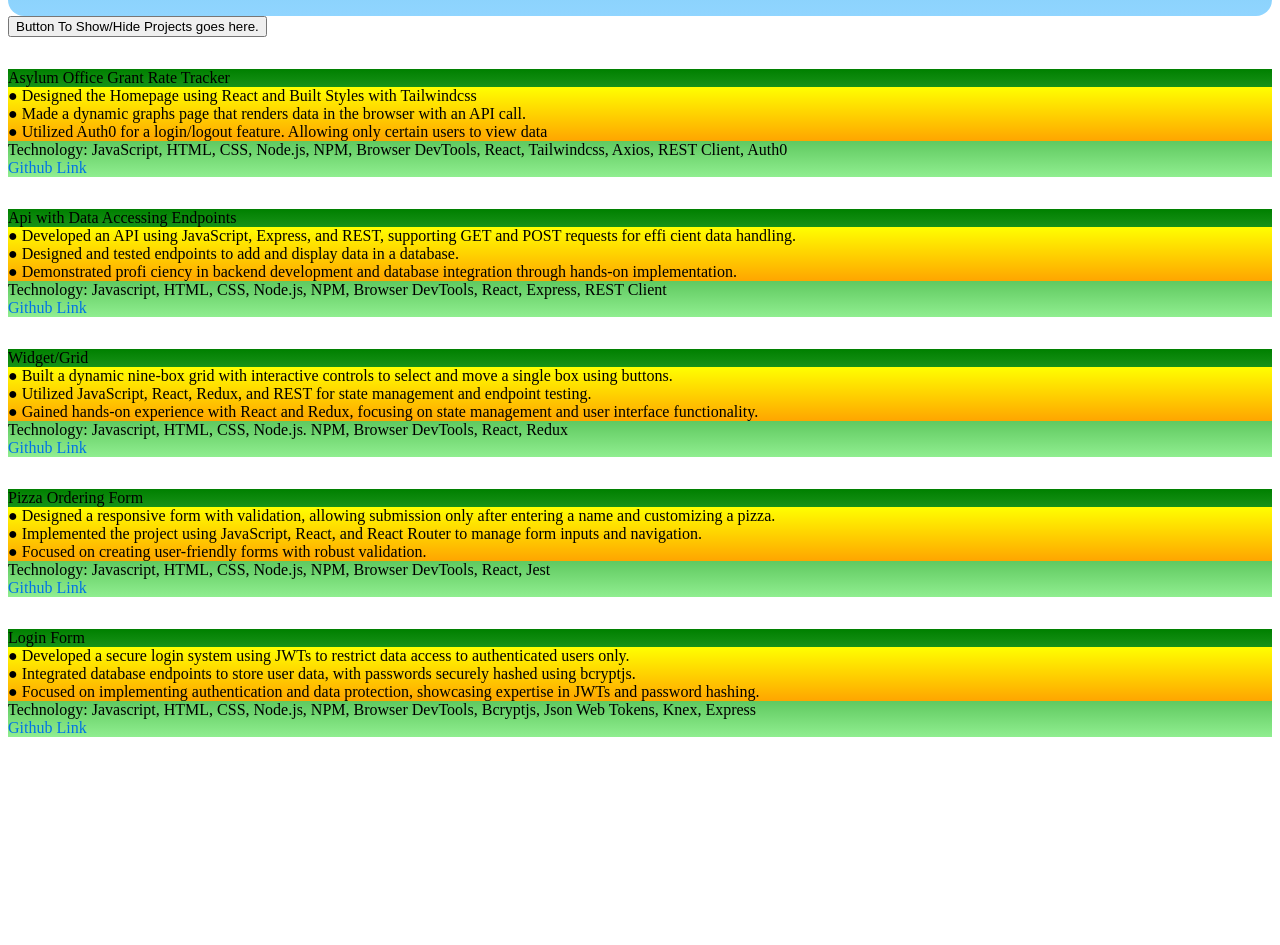
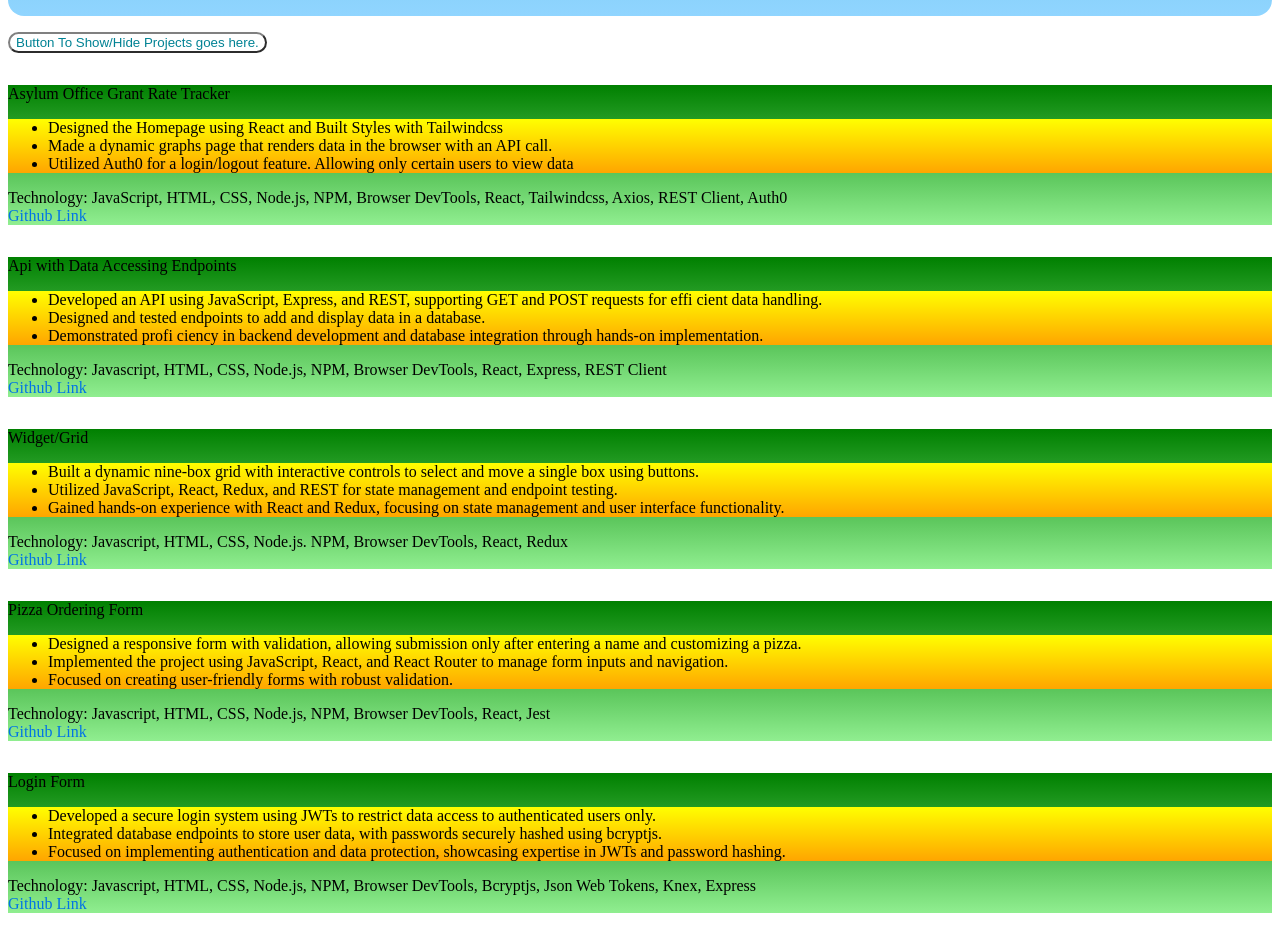
Before and after one commit to SkaarjShark/Personal-Website, a website: page index.html in a window 1280 px wide. Shown: the part 678-1623 px from the top of the page. Before the commit the page ends 1447 px from the top, so only its background shows below. Drawn offline with Linux system fonts and the light colour scheme.

Commit message:
gave the projects button a little style and changed the bullets from divs to list items.

```diff
--- a/index.html
+++ b/index.html
@@ -49,51 +49,51 @@
         <div class="projects-container">
             <div class="project">
                 <div>Asylum Office Grant Rate Tracker</div>
-                <div class="bullets-container">
-                    <div>● Designed the Homepage using React and Built Styles with Tailwindcss</div>
-                    <div>● Made a dynamic graphs page that renders data in the browser with an API call.</div>
-                    <div>● Utilized Auth0 for a login/logout feature. Allowing only certain users to view data</div>
-                </div>
+                <ul class="bullets-container">
+                    <li>Designed the Homepage using React and Built Styles with Tailwindcss</li>
+                    <li>Made a dynamic graphs page that renders data in the browser with an API call.</li>
+                    <li>Utilized Auth0 for a login/logout feature. Allowing only certain users to view data</li>
+                </ul>
                 <div>Technology: JavaScript, HTML, CSS, Node.js, NPM, Browser DevTools, React, Tailwindcss, Axios, REST Client, Auth0</div>
                 <a href="https://github.com/SkaarjShark/asylum-office-grant-rate-tracker">Github Link</a>
             </div>
             <div class="project">
                 <div>Api with Data Accessing Endpoints</div>
-                <div class="bullets-container">
-                    <div>● Developed an API using JavaScript, Express, and REST, supporting GET and POST requests for effi cient data handling.</div>
-                    <div>● Designed and tested endpoints to add and display data in a database.</div>
-                    <div>● Demonstrated profi ciency in backend development and database integration through hands-on implementation.</div>
-                </div>
+                <ul class="bullets-container">
+                    <li>Developed an API using JavaScript, Express, and REST, supporting GET and POST requests for effi cient data handling.</li>
+                    <li>Designed and tested endpoints to add and display data in a database.</li>
+                    <li>Demonstrated profi ciency in backend development and database integration through hands-on implementation.</li>
+                </ul>
                 <div>Technology: Javascript, HTML, CSS, Node.js, NPM, Browser DevTools, React, Express, REST Client</div>
                 <a href="https://github.com/SkaarjShark/sprint-14-challenge">Github Link</a>
             </div>
             <div class="project">
                 <div>Widget/Grid</div>
-                <div class="bullets-container">
-                    <div>● Built a dynamic nine-box grid with interactive controls to select and move a single box using buttons.</div>
-                    <div>● Utilized JavaScript, React, Redux, and REST for state management and endpoint testing.</div>
-                    <div>● Gained hands-on experience with React and Redux, focusing on state management and user interface functionality.</div>
-                </div>
+                <ul class="bullets-container">
+                    <li>Built a dynamic nine-box grid with interactive controls to select and move a single box using buttons.</li>
+                    <li>Utilized JavaScript, React, Redux, and REST for state management and endpoint testing.</li>
+                    <li>Gained hands-on experience with React and Redux, focusing on state management and user interface functionality.</li>
+                </ul>
                 <div>Technology: Javascript, HTML, CSS, Node.js. NPM, Browser DevTools, React, Redux</div>
                 <a href="https://github.com/SkaarjShark/sprint-9-challenge?tab=readme-ov-file">Github Link</a>
             </div>
             <div class="project">
                 <div>Pizza Ordering Form</div>
-                <div class="bullets-container">
-                    <div>● Designed a responsive form with validation, allowing submission only after entering a name and customizing a pizza.</div>
-                    <div>● Implemented the project using JavaScript, React, and React Router to manage form inputs and navigation.</div>
-                    <div>● Focused on creating user-friendly forms with robust validation.</div>
-                </div>
+                <ul class="bullets-container">
+                    <li>Designed a responsive form with validation, allowing submission only after entering a name and customizing a pizza.</li>
+                    <li>Implemented the project using JavaScript, React, and React Router to manage form inputs and navigation.</li>
+                    <li>Focused on creating user-friendly forms with robust validation.</li>
+                </ul>
                 <div>Technology: Javascript, HTML, CSS, Node.js, NPM, Browser DevTools, React, Jest</div>
                 <a href="https://github.com/SkaarjShark/sprint-7-challenge-v2">Github Link</a>
             </div>
             <div class="project">
                 <div>Login Form</div>
-                <div class="bullets-container">
-                    <div>● Developed a secure login system using JWTs to restrict data access to authenticated users only.</div>
-                    <div>● Integrated database endpoints to store user data, with passwords securely hashed using bcryptjs.</div>
-                    <div>● Focused on implementing authentication and data protection, showcasing expertise in JWTs and password hashing.</div>
-                </div>
+                <ul class="bullets-container">
+                    <li>Developed a secure login system using JWTs to restrict data access to authenticated users only.</li>
+                    <li>Integrated database endpoints to store user data, with passwords securely hashed using bcryptjs.</li>
+                    <li>Focused on implementing authentication and data protection, showcasing expertise in JWTs and password hashing.</li>
+                </ul>
                 <div>Technology: Javascript, HTML, CSS, Node.js, NPM, Browser DevTools, Bcryptjs, Json Web Tokens, Knex, Express</div>
                 <a href="https://github.com/SkaarjShark/sprint-15-challenge">Github Link</a>
             </div>
--- a/style.css
+++ b/style.css
@@ -27,6 +27,7 @@ html, body {
     color: white;
     margin: 0 auto;
     padding: 1rem;
+    margin-bottom: 1rem;
 }
 
 .face {
@@ -103,6 +104,10 @@ a:hover {
 }
 
 .projects-button {
+    background-color: white;
+    border-radius: 1rem;
+    border-color: gray;
+    color: #008294;
     margin-bottom: 2rem;
 }
 
```
